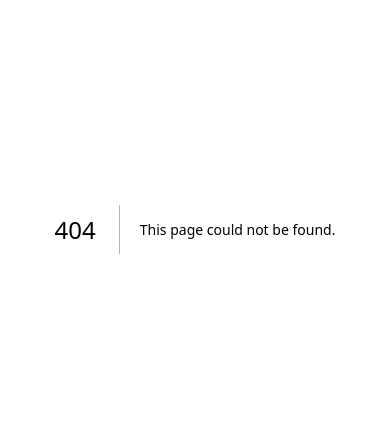
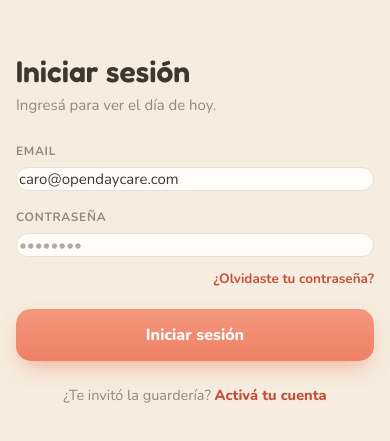
Before and after one commit to JassoEC/opencode-opendaycare, a Next.js app: page /login in a window 390 px wide. Before the commit this address had no page. Shown: the part 193-634 px from the top of the page. Built offline with nearby package versions, Linux system fonts and the light colour scheme.

Commit message:
add login page with brand panel and centered form, hide panel on mobile (spec 04 step 7)

```diff
--- /dev/null
+++ b/app/login/page.tsx
@@ -0,0 +1,18 @@
+import type { Metadata } from "next";
+import { BrandPanel } from "@/components/auth/BrandPanel";
+import { LoginForm } from "@/components/auth/LoginForm";
+
+export const metadata: Metadata = {
+  title: "Iniciar sesión · OpenDayCare",
+};
+
+export default function LoginPage() {
+  return (
+    <div className="grid min-h-screen bg-background lg:grid-cols-[1.05fr_1fr]">
+      <BrandPanel />
+      <main className="flex items-center justify-center px-4 py-10 lg:p-10">
+        <LoginForm />
+      </main>
+    </div>
+  );
+}
```
